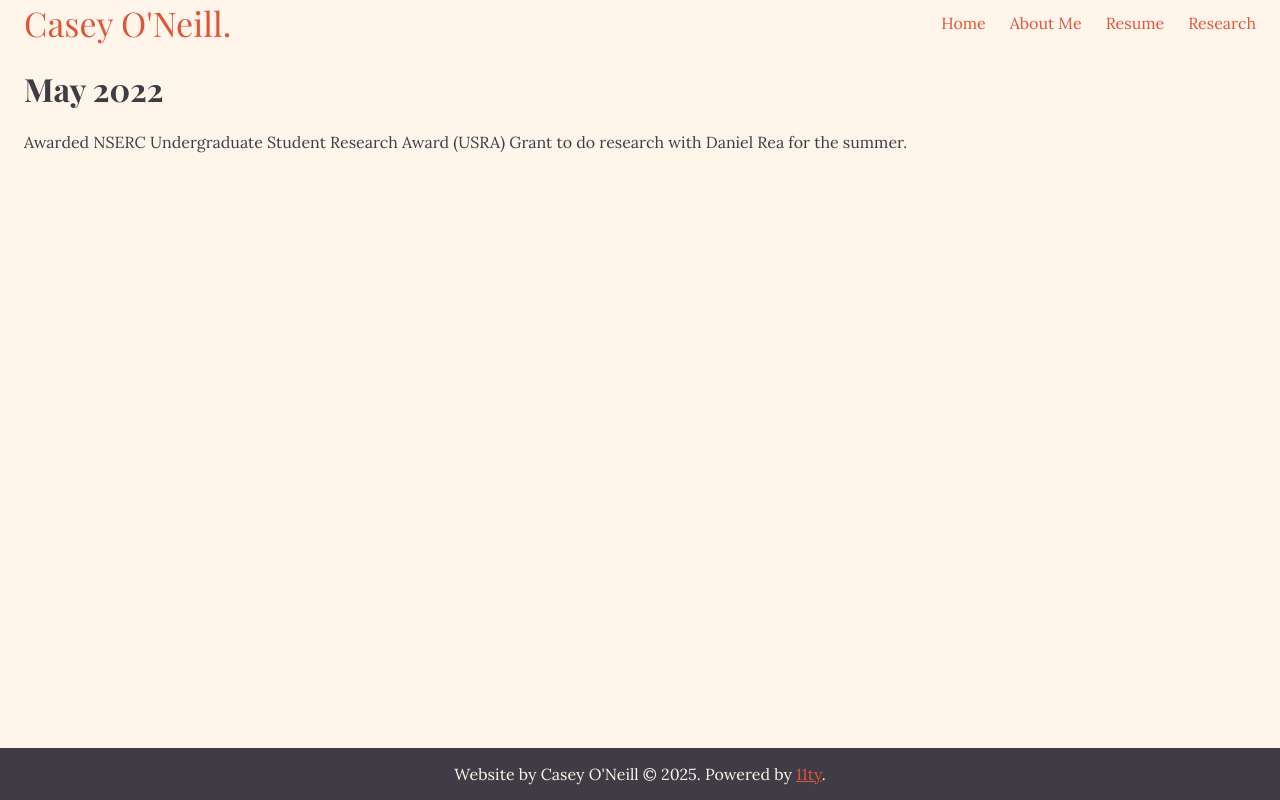
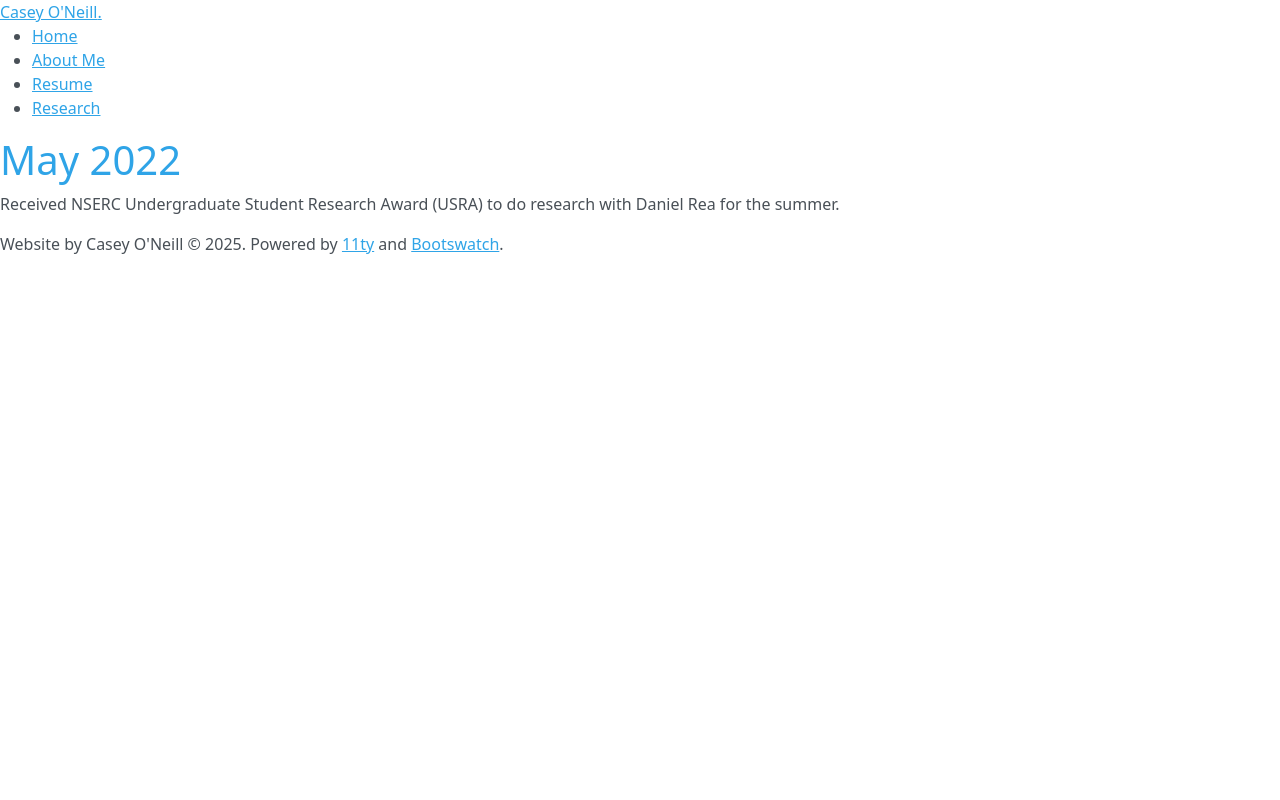
Before and after one commit to casey-oneill/casey-oneill.github.io, an Eleventy site: page content/posts/post-0.md in a window 1280 px wide. Built offline with nearby package versions, Linux system fonts and the light colour scheme; Eleventy itself is replaced by a stand-in of ours; files that its build step writes are made by us from their sources; a web font is replaced by a local one.

Commit message:
Convert to Bootstrap

```diff
--- a/_includes/layout.html
+++ b/_includes/layout.html
@@ -1,25 +1,21 @@
 <!doctype html>
-<html>
+<html lang="en">
   <head>
     <meta charset="utf-8" />
-    <meta name="viewport" content="width=device-width, initial-scale=1.0" />
+    <meta name="viewport" content="width=device-width, initial-scale=1" />
     <title>Casey O'Neill</title>
 
-    <link rel="preconnect" href="https://fonts.googleapis.com" />
-    <link rel="preconnect" href="https://fonts.gstatic.com" crossorigin />
-    <link href="https://fonts.googleapis.com/css2?family=Lora:ital,wght@0,400..700;1,400..700&family=Playfair+Display:ital,wght@0,400..900;1,400..900&display=swap" rel="stylesheet">
-
-    <link rel="stylesheet" href="/css/styles.css">
+    <link href="https://cdn.jsdelivr.net/npm/bootswatch@5.3.8/dist/cerulean/bootstrap.min.css" rel="stylesheet" />
   </head>
   <body>
-    <header class="navbar">
-      <a href="/" class="brand">Casey O'Neill<span class="accent">.</span></a>
-      <nav class="navlinks">
+    <header>
+      <a href="/">Casey O'Neill<span>.</span></a>
+      <nav>
         <ul>
-          <li class="nav-item"><a href="/">Home</a></li>
-          <li class="nav-item"><a href="/about/">About Me</a></li>
-          <li class="nav-item"><a href="/resume/">Resume</a></li>
-          <li class="nav-item"><a href="/research/">Research</a></li>
+          <li><a href="/">Home</a></li>
+          <li><a href="/about/">About Me</a></li>
+          <li><a href="/resume/">Resume</a></li>
+          <li><a href="/research/">Research</a></li>
         </ul>
       </nav>
     </header>
@@ -28,7 +24,9 @@
       {{ content }}
     </main>
     <footer>
-      <p>Website by Casey O'Neill © 2025. Powered by <a href="https://www.11ty.dev">11ty</a>.</p>
+      <p>Website by Casey O'Neill © 2025. Powered by <a href="https://www.11ty.dev">11ty</a> and <a href="https://bootswatch.com">Bootswatch</a>.</p>
     </footer>
+
+    <script src="https://cdn.jsdelivr.net/npm/bootstrap@5.3.8/dist/js/bootstrap.bundle.min.js" integrity="sha384-FKyoEForCGlyvwx9Hj09JcYn3nv7wiPVlz7YYwJrWVcXK/BmnVDxM+D2scQbITxI" crossorigin="anonymous"></script>
   </body>
 </html>
--- a/content/posts/post-0.md
+++ b/content/posts/post-0.md
@@ -2,4 +2,4 @@
 title: May 2022
 ---
 
-Awarded NSERC Undergraduate Student Research Award (USRA) Grant to do research with Daniel Rea for the summer.
+Received NSERC Undergraduate Student Research Award (USRA) to do research with Daniel Rea for the summer.
--- a/css/styles.css
+++ /dev/null
@@ -1,100 +0,0 @@
-html {
-  background-color: #fff5ea;
-  color: #3f3c46;
-}
-
-body {
-  display: flex;
-  flex-direction: column;
-  min-height: 100vh;
-  margin: 0;
-}
-
-header {
-  padding: 0 1.5rem;
-}
-
-main {
-  flex-grow: 1;
-  padding: 0 1.5rem;
-}
-
-footer {
-  background-color: #3f3c46;
-  color: #fff5ea;
-  text-align: center;
-  padding: 0 1.5rem;
-}
-
-.navbar {
-  display: flex;
-  justify-content: space-between;
-  align-items: center;
-}
-
-.brand {
-  font-family: "Playfair Display", serif;
-  font-size: 34px;
-  font-weight: normal;
-  font-style: normal;
-  text-decoration: none;
-}
-
-.brand:visited {
-  color: inherit;
-  text-decoration: none;
-}
-
-.navlinks ul {
-  display: flex;
-  list-style: none; /* remove default bullets */
-  margin: 0;
-  padding: 0;
-}
-
-.navlinks li + li {
-  margin-left: 1.5rem; /* spacing between links */
-}
-
-.navlinks a {
-  font-family: "Lora", serif;
-  font-optical-sizing: auto;
-  font-style: normal;
-  text-decoration: none;
-}
-
-.navlinks a:visited {
-  color: inherit;
-  text-decoration: none;
-}
-
-.navlinks a:hover {
-  text-decoration: underline;
-}
-
-h1 {
-  font-family: "Playfair Display", serif;
-  font-optical-sizing: auto;
-  font-style: normal;
-}
-
-h2 {
-  font-family: "Playfair Display", serif;
-  font-optical-sizing: auto;
-  font-style: normal;
-}
-
-p {
-  font-family: "Lora", serif;
-  font-optical-sizing: auto;
-  font-style: normal;
-}
-
-a {
-  color: #e05438;
-  text-decoration: underline;
-}
-
-.accent {
-  color: #e05438;
-}
--- a/eleventy.config.js
+++ b/eleventy.config.js
@@ -1,9 +1,6 @@
 import { InputPathToUrlTransformPlugin } from "@11ty/eleventy";
 
 export default async function (eleventyConfig) {
-  // Watch CSS files
-  eleventyConfig.addPassthroughCopy("css");
-
   // Official plugins
   eleventyConfig.addPlugin(InputPathToUrlTransformPlugin);
 }
```
Also changed, not shown: content/posts/post-1.md (+1 -1 lines), content/posts/post-2.md (+1 -1 lines).
